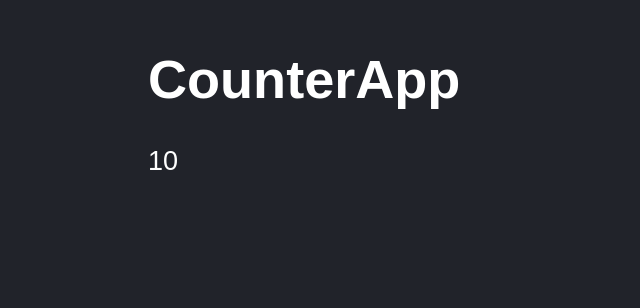
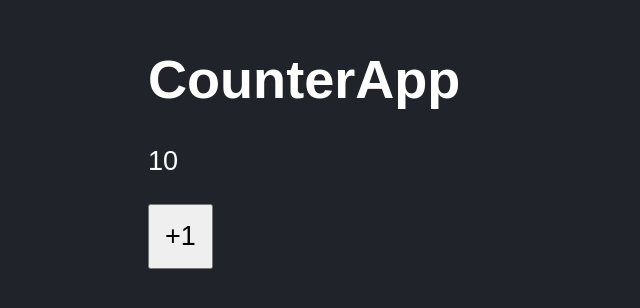
Before and after one commit to cris02/react_modulo_02, a React (Vite) app: page / in a window 1280 px wide. Shown: the part 136-444 px from the top of the page, without its empty margins (0-640 px from the left). Built offline with nearby package versions, Linux system fonts and the light colour scheme.

Commit message:
Eventos en react

```diff
--- a/src/CounterApp.jsx
+++ b/src/CounterApp.jsx
@@ -3,10 +3,20 @@ import PropTypes from 'prop-types'
 // snipe para crear la estructura del componente rafc
 
 export const CounterApp = ({value}) => {
+
+  // funcion
+  const handleAdd = (event) => {
+    console.log(event);
+    console.log('haciendo clic +1');
+  }
   return (
     <>
         <h1>CounterApp</h1>
         <p>{value}</p>
+
+        <button onClick={ handleAdd }>
+          +1
+        </button>
     </>
   )
 }
--- a/src/styles.css
+++ b/src/styles.css
@@ -6,3 +6,8 @@ html, body {
     font-size: 1.3rem;
     padding: 70px;
 }
+
+button {
+    padding: 15px;
+    font-size: 1.3rem;
+}
```
